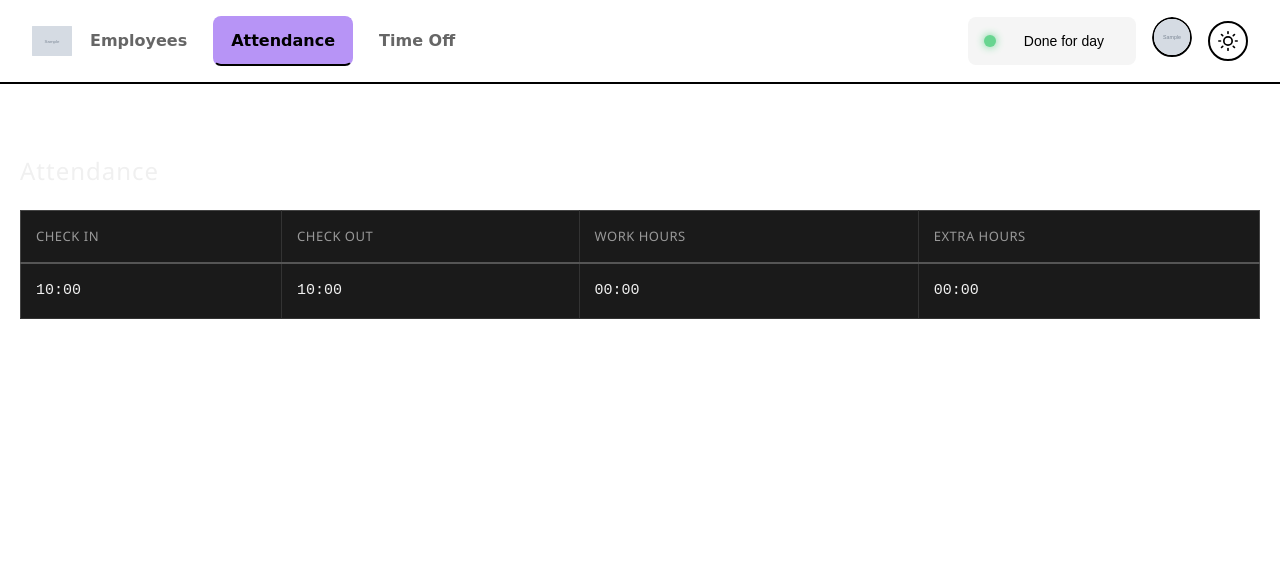
After one commit to kashish2210/Odoo-x-GCET2026, a Django app: page /attendance/list/ in a window 1280 px wide. The commit adds this page. Shown: the top 579 px of the page. Run offline with Django 5.2, Linux system fonts and the light colour scheme; a user stored in the database is signed in; tables that the repository leaves empty hold one stand-in row (values such as "Sample post"); grey boxes marked "Sample" are stand-in pictures.

Commit message:
Add attendance list

```diff
--- /dev/null
+++ b/attendance/static/attendance/list_style.css
@@ -0,0 +1,62 @@
+/* Container & Header */
+.attendance-container {
+    padding: 20px;
+    color: #f0f0f0;
+    font-family: 'Segoe UI', Tahoma, Geneva, Verdana, sans-serif;
+}
+
+.table-header h2 {
+    font-size: 24px;
+    margin-bottom: 20px;
+    font-weight: 300;
+    letter-spacing: 1px;
+}
+
+/* Table Styling */
+.attendance-table {
+    width: 100%;
+    border-collapse: collapse;
+    border: 1px solid #444; /* Outer border */
+    background-color: #1a1a1a; /* Dark background */
+}
+
+.attendance-table thead {
+    border-bottom: 2px solid #555;
+}
+
+.attendance-table th {
+    text-align: left;
+    padding: 15px;
+    font-weight: 500;
+    color: #999;
+    text-transform: uppercase;
+    font-size: 13px;
+    letter-spacing: 0.5px;
+    border-right: 1px solid #333; /* Vertical dividers */
+}
+
+.attendance-table td {
+    padding: 15px;
+    border-bottom: 1px solid #333;
+    border-right: 1px solid #333;
+    font-family: 'Courier New', Courier, monospace; /* Monospace for numbers */
+    font-size: 15px;
+}
+
+/* Remove the last right border for a cleaner look */
+.attendance-table th:last-child,
+.attendance-table td:last-child {
+    border-right: none;
+}
+
+/* Hover effect for rows */
+.attendance-table tbody tr:hover {
+    background-color: #252525;
+}
+
+/* Empty state styling */
+.no-records {
+    padding: 40px !important;
+    color: #666;
+    font-style: italic;
+}
--- a/attendance/templates/attendance/attendance.html
+++ b/attendance/templates/attendance/attendance.html
@@ -6,3 +6,7 @@
 {% block extra_css %}{% endblock %}
 
 {% block extra_js %}<script src="{% static 'attendance/attendance.js' %}"></script>{% endblock %}
+
+{% block content %}
+{% block list %} {% endblock %}
+{% endblock %}
--- /dev/null
+++ b/attendance/templates/attendance/list.html
@@ -0,0 +1,35 @@
+{% extends 'attendance/attendance.html' %}
+{% load static %}
+{% block extra_css %} <link rel="stylesheet" href="{% static 'attendance/list_style.css' %}"> {% endblock %}
+{% block list %}
+<div class="attendance-container">
+    <div class="table-header">
+        <h2>Attendance</h2>
+    </div>
+
+    <table class="attendance-table">
+        <thead>
+            <tr>
+                <th>Check In</th>
+                <th>Check Out</th>
+                <th>Work Hours</th>
+                <th>Extra hours</th>
+            </tr>
+        </thead>
+        <tbody>
+            {% for record in records %}
+            <tr>
+                <td>{{ record.check_in|time:"H:i"|default:"--" }}</td>
+                <td>{{ record.check_out|time:"H:i"|default:"--" }}</td>
+                <td>{{ record.work_hours|default:"00:00" }}</td>
+                <td>{{ record.extra_hours|default:"00:00" }}</td>
+            </tr>
+            {% empty %}
+            <tr>
+                <td colspan="5" style="text-align: center;">No records found.</td>
+            </tr>
+            {% endfor %}
+        </tbody>
+    </table>
+</div>
+{% endblock %}
--- a/attendance/urls.py
+++ b/attendance/urls.py
@@ -1,9 +1,10 @@
 from django.urls import path
-from .views import attendance, check_in_out_view
+from .views import attendance, check_in_out_view, attendance_list_view
 
 app_name = "attendance"
 
 urlpatterns = [
     path('', attendance, name='attendance'),
     path('toggle/', check_in_out_view, name='toggle'),
+    path('list/', attendance_list_view, name='list')
 ]
--- a/attendance/views.py
+++ b/attendance/views.py
@@ -6,7 +6,7 @@ from .models import Attendance
 
 # Create your views here.
 def attendance(request):
-    return render(request, 'attendance/attendance.html')
+    return redirect('attendance:list')
 
 
 @login_required
@@ -34,4 +34,29 @@ def check_in_out_view(request):
             user.done_for_day = True
             user.save()
 
-    return redirect('attendance:attendance')
+
+    return redirect('attendance:attendace_list_view')
+
+from django.shortcuts import render
+from django.contrib.auth.decorators import login_required
+from .models import Attendance
+
+@login_required
+def attendance_list_view(request):
+    user = request.user
+
+    # 1. Filter by role
+    if user.role == 'ADMIN' or user.role == 'HR':
+        queryset = Attendance.objects.all()
+    else:
+        queryset = Attendance.objects.filter(employee=user)
+
+    records = queryset.order_by('-date')[:100]
+
+    context = {
+        'records': records,
+    }
+    if user.role == 'ADMIN' or user.role == 'HR':
+        return render(request, 'attendance/list_admin.html', context)
+    else:
+        return render(request, 'attendance/list.html', context)
--- a/dayflow/urls.py
+++ b/dayflow/urls.py
@@ -7,7 +7,7 @@ urlpatterns = [
     path('admin/', admin.site.urls),
     path('accounts/', include('allauth.urls')),
     path('employee/', include('employees.urls')),
-    path('attendance/', include('attendance.urls')),
+    path('attendance/', include('attendance.urls', namespace='attendance')),
     path('', include('accounts.urls')),
 ]
 
```
Also changed, not shown: attendance/templates/attendance/list_admin.html (added, +50 -0 lines).
